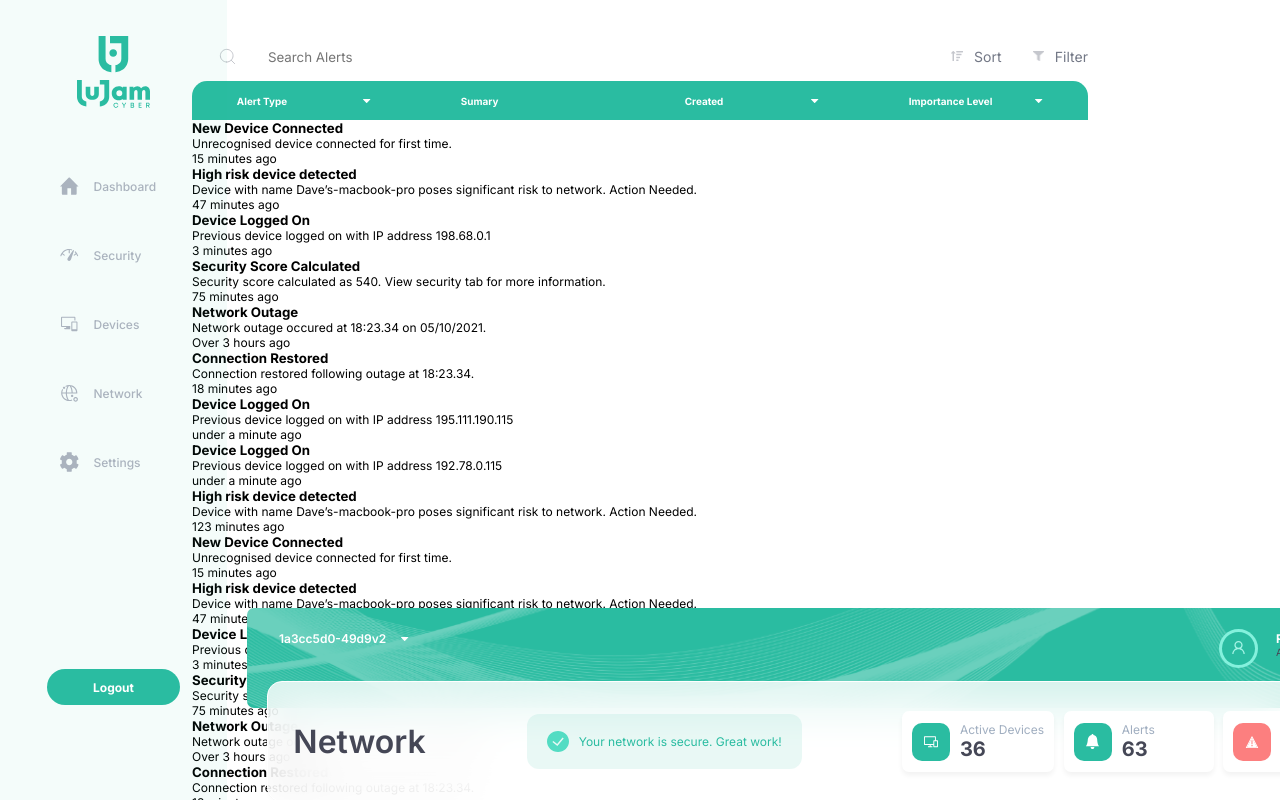
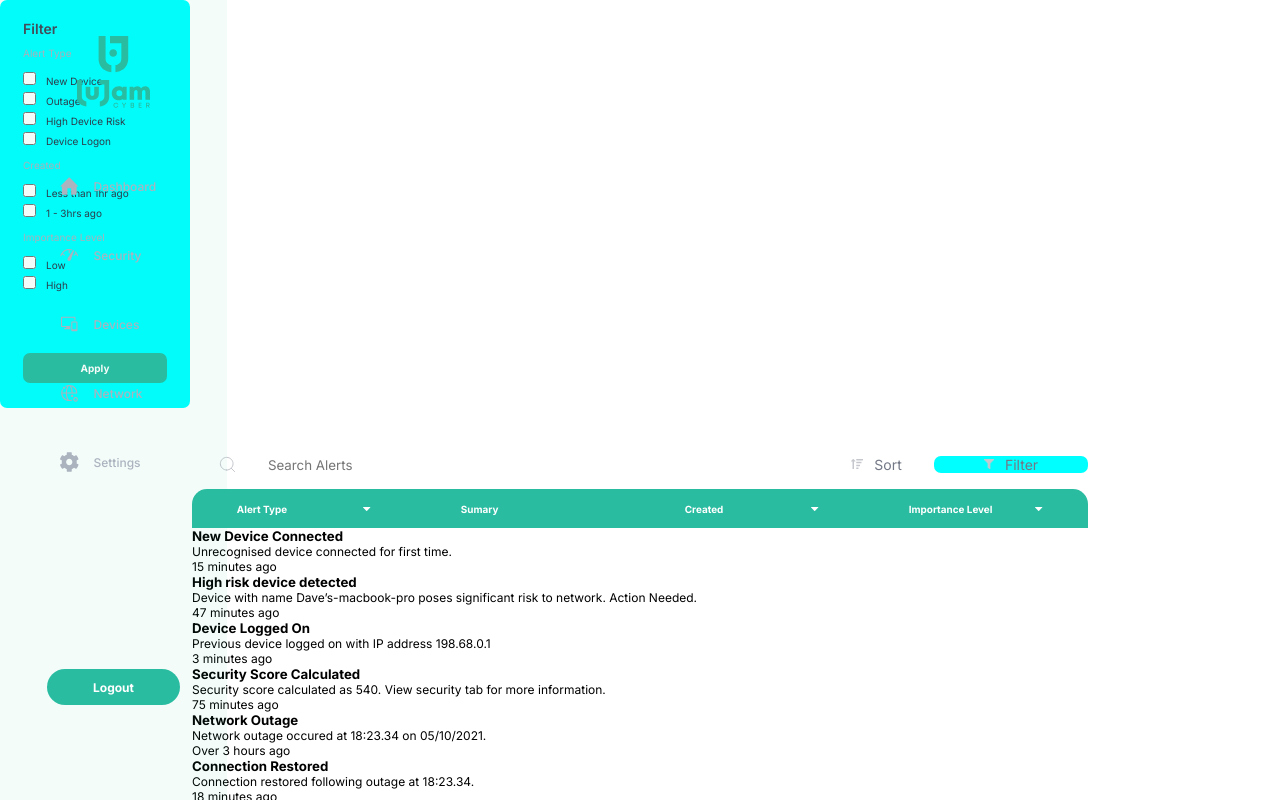
Before and after one commit to iKarans/jersey-client-project, a React (Create React App) app: page /network in a window 1280 px wide. Shown: the top 800 px of the page. Built offline with nearby package versions, Linux system fonts and the light colour scheme.

Commit message:
filter box

```diff
--- a/src/App.jsx
+++ b/src/App.jsx
@@ -4,6 +4,7 @@ import "./App.css";
 import { BrowserRouter as Router } from "react-router-dom";
 import Routes from "./containers/Routes/Routes";
 import Network from "./components/Network/Network";
+import Header from "./containers/Header/Header";
 
 const App = () => {
   return (
@@ -12,6 +13,7 @@ const App = () => {
       <Router>
         <Routes />
       </Router>
+      <Header />
     </div>
   );
 };
--- a/src/components/Network/Network.jsx
+++ b/src/components/Network/Network.jsx
@@ -2,6 +2,7 @@ import React from "react";
 
 import NetworkItem from "../NetworkItem/NetworkItem";
 import { networks } from "../../data/network.js";
+import NetworkFilter from "./NetworkFilter/NetworkFilter";
 
 import SearchIcon from "../../assets/global/search-icon.svg";
 import SortIcon from "../../assets/global/sort-icon.svg";
@@ -23,6 +24,8 @@ const Network = () => {
     );
   });
   return (
+    <>
+    <NetworkFilter />
     <section className="network">
       <div className="network__search">
         <div className="network__search-box">
@@ -66,6 +69,7 @@ const Network = () => {
         <div className="network-alerts__pages"></div>
       </div>
     </section>
+    </>
   );
 };
 
--- /dev/null
+++ b/src/components/Network/NetworkFilter/NetworkFilter.jsx
@@ -0,0 +1,57 @@
+import React from 'react';
+import "./NetworkFilter.scss";
+
+const NetworkFilter = () => {
+
+
+
+
+  return (
+    <>
+      <section className="network-filter" >
+        <div className="network-filter-container">
+          <h4 className="network-filter__header-text">Filter</h4>
+          <div className="network-filter__filter--alert" >
+            <p className="network-filter__filter-text">Alert Type</p>
+            <form action="" className="network-filter__filter--alert-form" />
+              <input type="checkbox" name="New Device" value="New Device" />
+              <label for="vehicle1" className="network-filter__checkbox-text">New Device</label><br/>
+              <input type="checkbox" />
+              <label for="vehicle2" className="network-filter__checkbox-text">Outage</label><br/>
+              <input type="checkbox" />
+              <label for="vehicle3" className="network-filter__checkbox-text">High Device Risk</label><br/>
+              <input type="checkbox" />
+              <label for="vehicle3" className="network-filter__checkbox-text">Device Logon</label>
+            <form/>
+          </div>
+          <div className="network-filter__filter--created">
+            <p className="network-filter__filter-text">Created</p>
+            <form action="" className="network-filter__created--filters" />
+              <input type="checkbox" />
+              <label for="vehicle1" className="network-filter__checkbox-text">Less than 1hr ago</label><br/>
+              <input type="checkbox"  />
+              <label for="vehicle2" className="network-filter__checkbox-text">1 - 3hrs ago</label>
+            <form/>
+          </div>
+          <div className="network-filter__filter--importance">
+            <p className="network-filter__filter-text">Importance Level</p>
+            <form action="" className="network-filter__importance--filters" />
+              <input type="checkbox" />
+              <label for="vehicle1" className="network-filter__checkbox-text">Low</label><br/>
+              <input type="checkbox"  />
+              <label for="vehicle2" className="network-filter__checkbox-text">High</label>
+            <form/>
+          </div>
+          <div className="network-filter__apply">
+            <p>Apply</p>
+          </div>
+        </div>
+
+      </section>
+
+
+    </>
+  )
+}
+
+export default NetworkFilter;
--- /dev/null
+++ b/src/components/Network/NetworkFilter/NetworkFilter.scss
@@ -0,0 +1,50 @@
+
+
+
+.network-filter {
+  background-color: aqua;
+  border-radius: 7px;
+  height: 408px;
+  width: 190px;
+  display: flex;
+  justify-content: center;
+  // align-items: center;
+
+
+  &__header-text {
+    font-size: 14px;
+    font-weight: 600;
+    color: #454756;
+    margin: 20px 0 10px 0;
+  }
+
+  &__filter-text {
+    font-size: 10px;
+    color: #AAB3BE;
+    margin: 10px 0 10px 0;
+  }
+
+  &__checkbox-text {
+    margin: 10px;
+    color: #2D3748;
+    font-size: 10px;
+  }
+
+  &__apply {
+    margin-top: 60px;
+    background-color: #2ABCA1;
+    width: 144px;
+    height: 30px;
+    border-radius: 7px;
+    display: flex;
+    justify-content: center;
+    align-items: center;
+
+    p {
+      font-size: 10px;
+      font-weight: 700;
+      color: white;
+    }
+  }
+
+}
```
